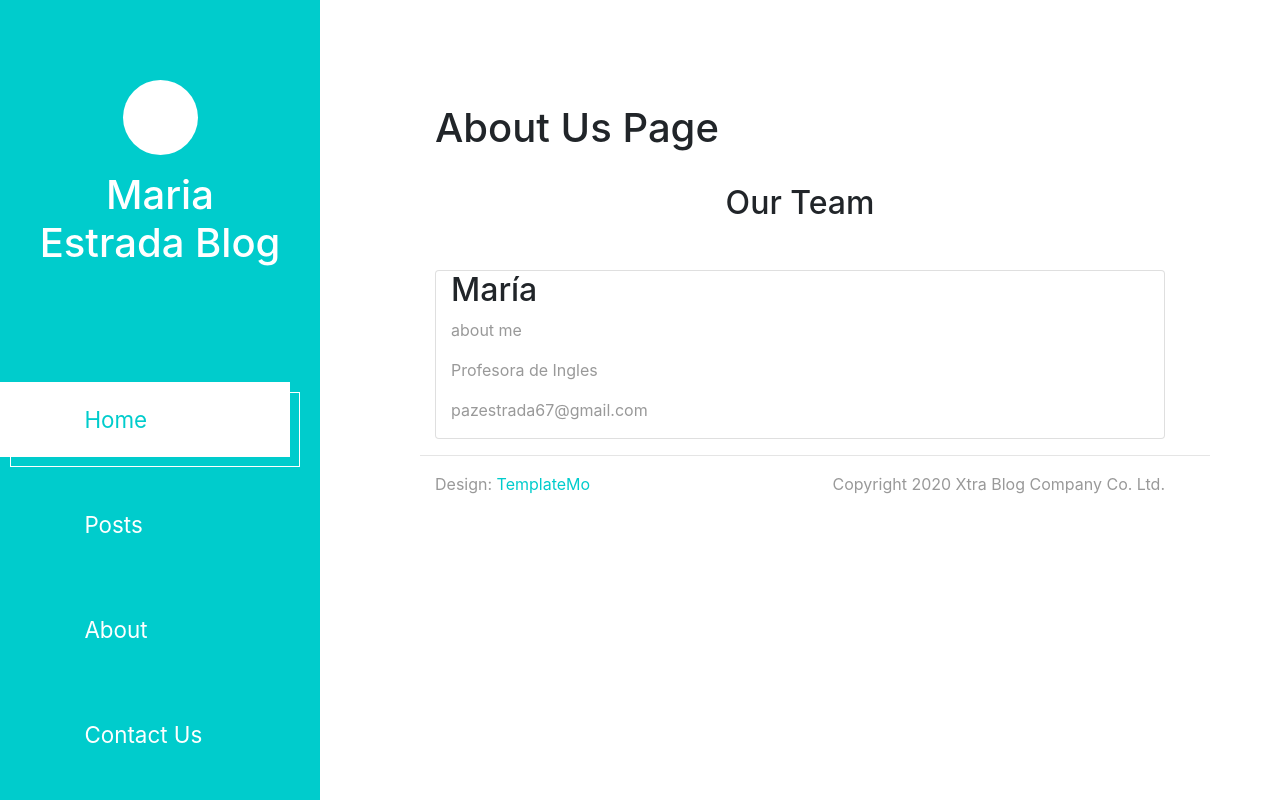
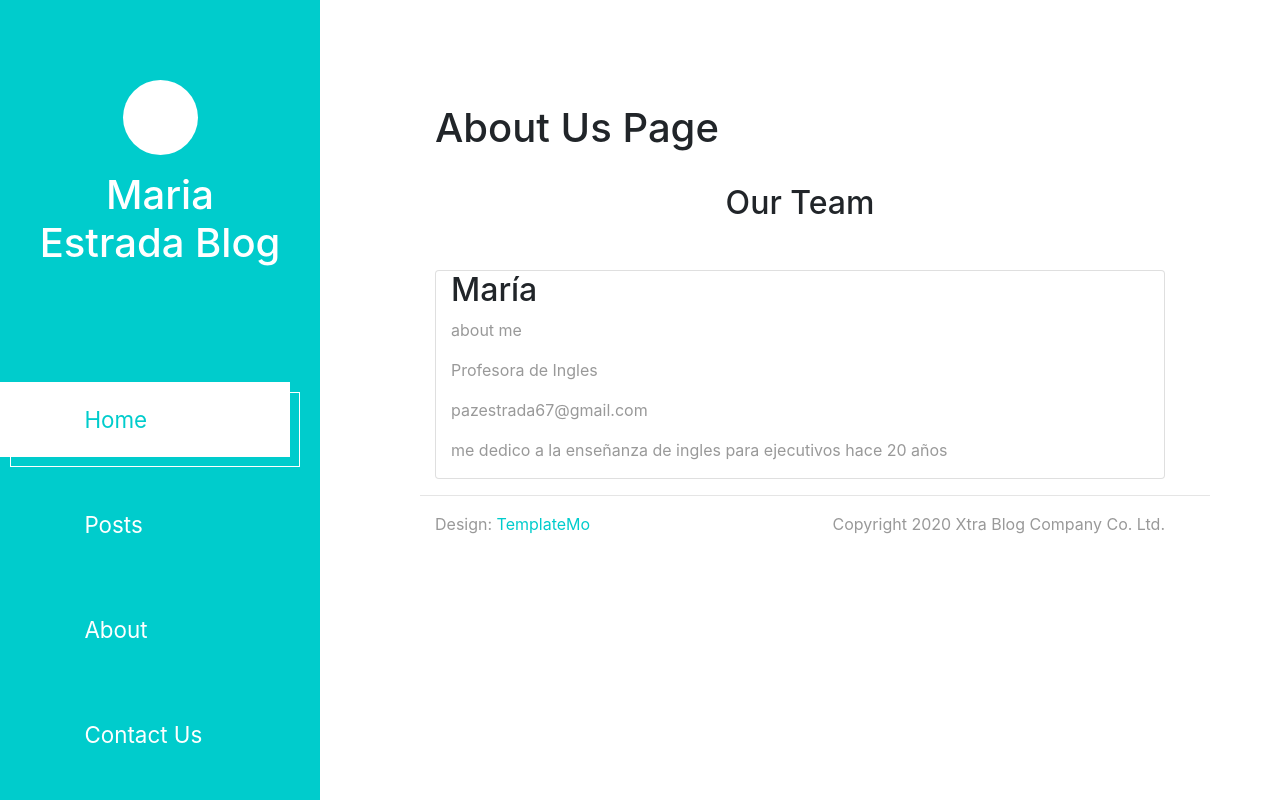
Before and after one commit to maria2067/proyecto_final-ESTRADAVIGIL, a Django app: page /about/ in a window 1280 px wide. Run offline with Django 4.2, Linux system fonts and the light colour scheme; some libraries are stand-ins or nearby versions; some web fonts are replaced.

Commit message:
update about.html

```diff
--- a/templates/about.html
+++ b/templates/about.html
@@ -16,6 +16,7 @@
           <p class="title">about me</p>
           <p>Profesora de Ingles </p>
           <p>pazestrada67@gmail.com</p>
+          <p>me dedico a la enseñanza de ingles para ejecutivos hace 20 años</p>
         </div>
 
   </div>
```
